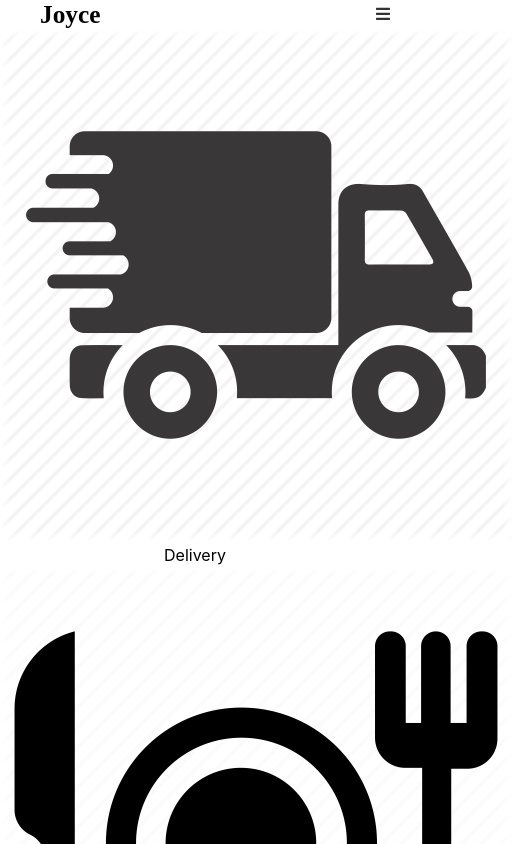
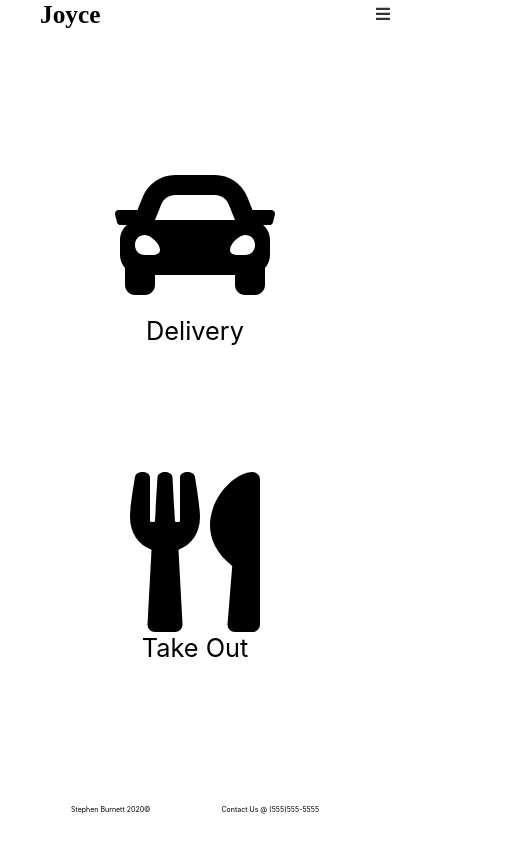
Before and after one commit to stephenburnett714/Joyces, a React (Create React App) app in the folder client/: page /delivery in a window 390 px wide. Shown: the top 844 px of the page, 512 px wide, since content can reach past the window. Built offline with nearby package versions, Linux system fonts and the light colour scheme.

Commit message:
added font awesome icons and formated delivery page

```diff
--- a/client/src/App.css
+++ b/client/src/App.css
@@ -100,19 +100,6 @@
     display: none;
     }
     }
-
-  /**************** Cart *************** */
-
-  .cart-category-headers {
-    display: flex;
-    justify-content: space-evenly;
-  }
-
-  .cart-categories {
-    border-radius: 5px;
-    margin: 10px;
-    font-size: 30px;
-  }
 
 
   /************** Home Screen ***************/
@@ -250,6 +237,38 @@
         }
       }
 
+    /**************** Cart *************** */
+
+  .cart-category-headers {
+    display: flex;
+    justify-content: space-evenly;
+  }
+
+  .cart-categories {
+    border-radius: 5px;
+    margin: 10px;
+    font-size: 30px;
+  }
+
+  /**************** Delivery *************** */
+  .delivery-container {
+    display: flex;
+    flex-direction: row;
+    justify-content: space-evenly;
+    align-items: center;
+    height: 80vh;
+  }
+
+  .delivery-option {
+    font-size: 3vh;
+  }
+
+  @media (max-width: 800px) {
+    .delivery-container {
+      flex-direction: column;
+      height: 90vh;
+    }
+  }
 
     /**************** Events *************** */
     .event-background {
--- a/client/src/components/Delivery.jsx
+++ b/client/src/components/Delivery.jsx
@@ -3,27 +3,28 @@
 import takeout from '../images/takeout.png'
 import delivery from '../images/delivery.png'
 import { FontAwesomeIcon } from '@fortawesome/react-fontawesome'
-import { faBars } from '@fortawesome/free-solid-svg-icons'
+import { faUtensils, faCar } from '@fortawesome/free-solid-svg-icons'
 
 export default function Delivery(props) {
 
   return (
     <div>
-      <div>
-        <Link exact activeClassName="active" to="/cart">
-          <img onClick={() => props.setDelivery("Delivery")} src={delivery} alt="Delivery" />
-        </Link>
+      <div className="delivery-container">
+        <div>
+          <Link exact activeClassName="active" to="/cart">
+            <FontAwesomeIcon style={{ color: "#000000" }} onClick={() => props.setDelivery("Delivery")} size="10x" icon={faCar} />
+          </Link>
+          <div className="delivery-option">Delivery</div>
+        </div>
 
-        <div>Delivery</div>
-        <Link exact activeClassName="active" to="/cart">
-          <img onClick={() => props.setDelivery("Take-out")} src={takeout} alt="TakeOut" />
-        </Link>
-
-        <div>Take Out</div>
-
-        <FontAwesomeIcon icon={faBars} />
+        <div>
+          <Link exact activeClassName="active" to="/cart">
+            <FontAwesomeIcon style={{ color: "#000000" }} onClick={() => props.setDelivery("Take-out")} size="10x" icon={faUtensils} />
+          </Link>
+      <div className="delivery-option">Take Out</div>
       </div>
 
+      </div>
     </div>
   );
 }
```
